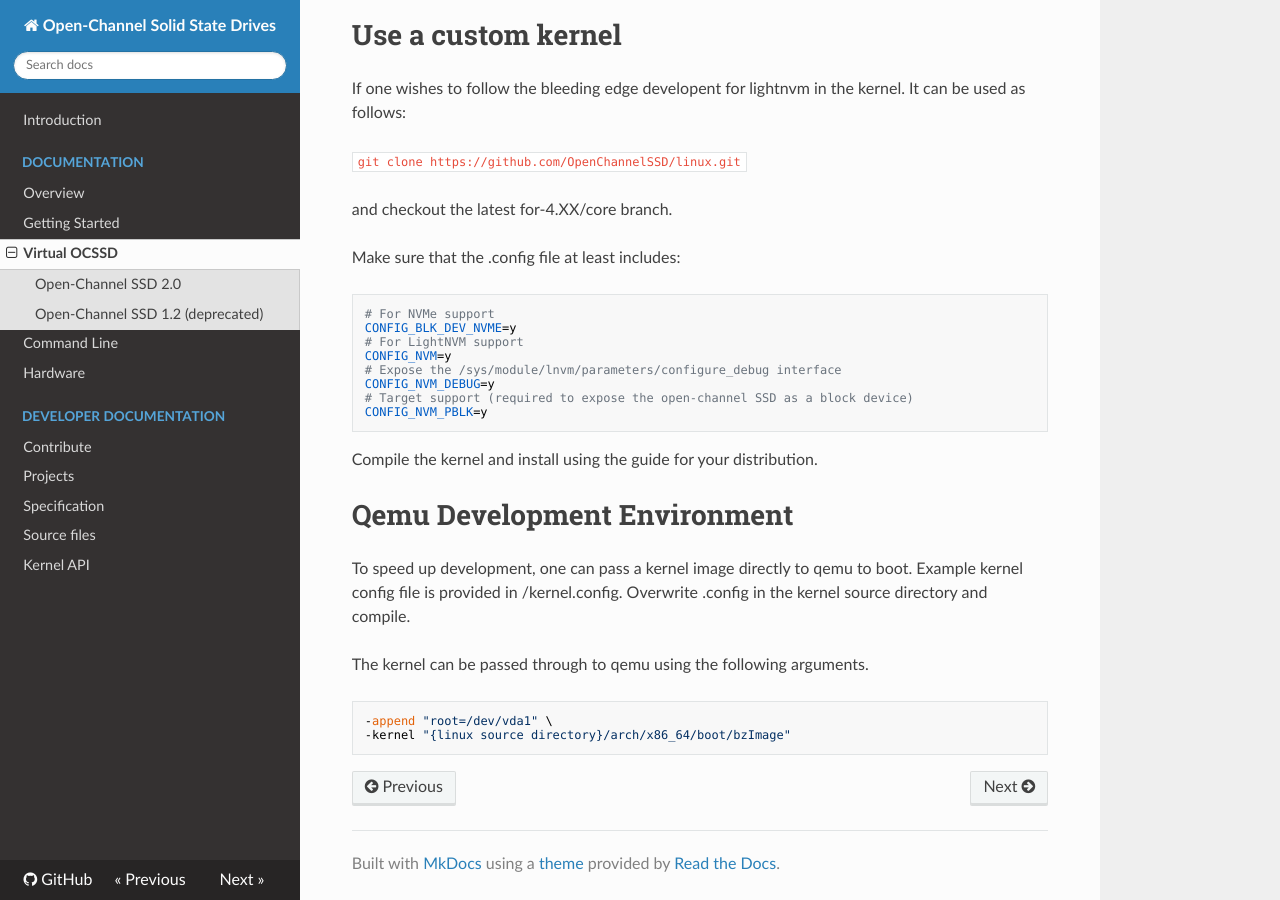
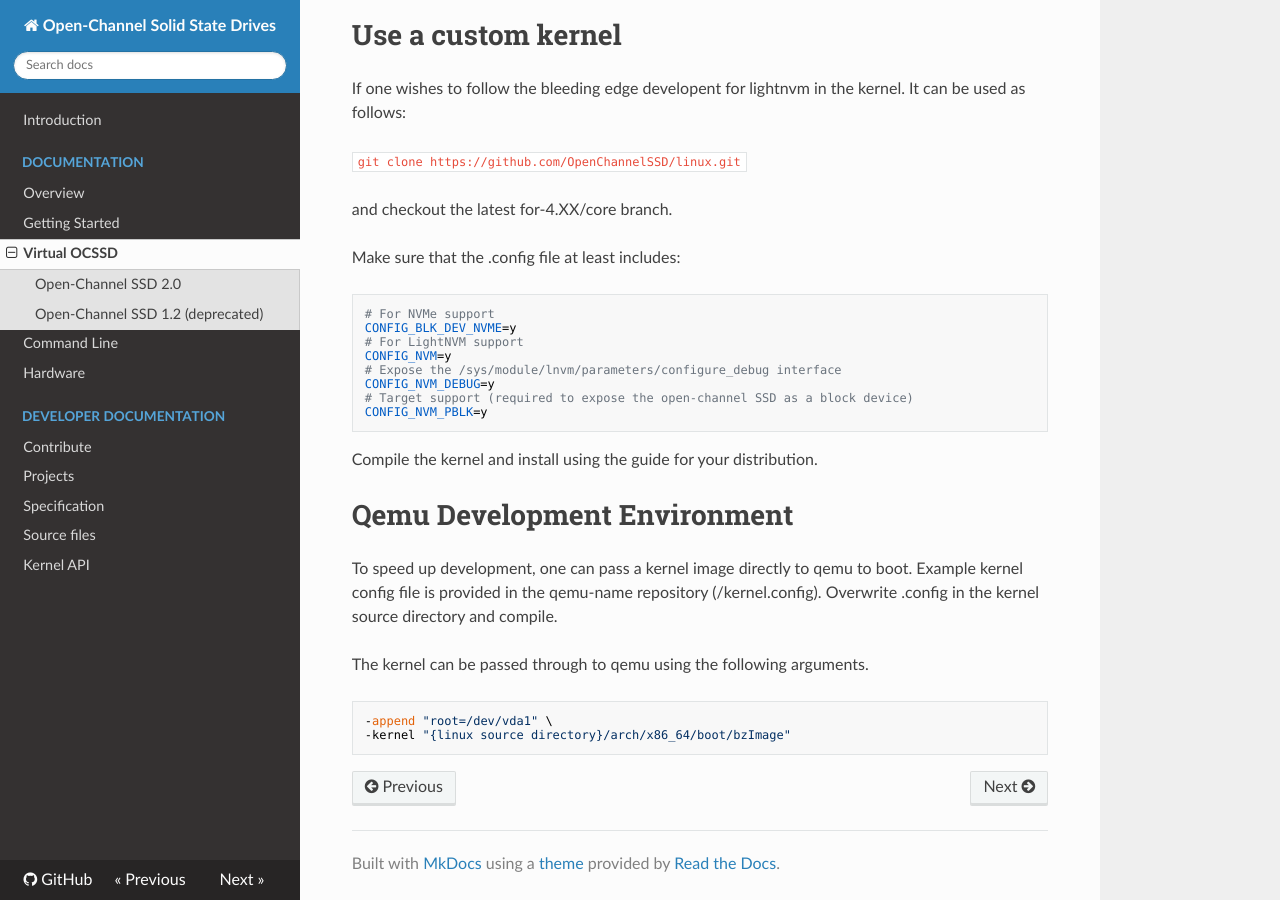
Before and after one commit to OpenChannelSSD/documentation, an MkDocs documentation site: the page built from docs/qemu.md, in a window 1280 px wide and 900 px high, scrolled down 568 px. Built offline with MkDocs 1.6.1, drawn with Linux system fonts in a browser that asks for light colours; nearby versions of some CDN libraries; old or Windows-style settings are respelled for this version of MkDocs.

Commit message:
make it clearer where the config file is

```diff
--- a/docs/qemu.md
+++ b/docs/qemu.md
@@ -37,7 +37,7 @@ Compile the kernel and install using the guide for your distribution.
 
 # Qemu Development Environment
 
-To speed up development, one can pass a kernel image directly to qemu to boot. Example kernel config file is provided in /kernel.config. Overwrite .config in the kernel source directory and compile.
+To speed up development, one can pass a kernel image directly to qemu to boot. Example kernel config file is provided in the qemu-name repository (/kernel.config). Overwrite .config in the kernel source directory and compile.
 
 The kernel can be passed through to qemu using the following arguments.
 
```
